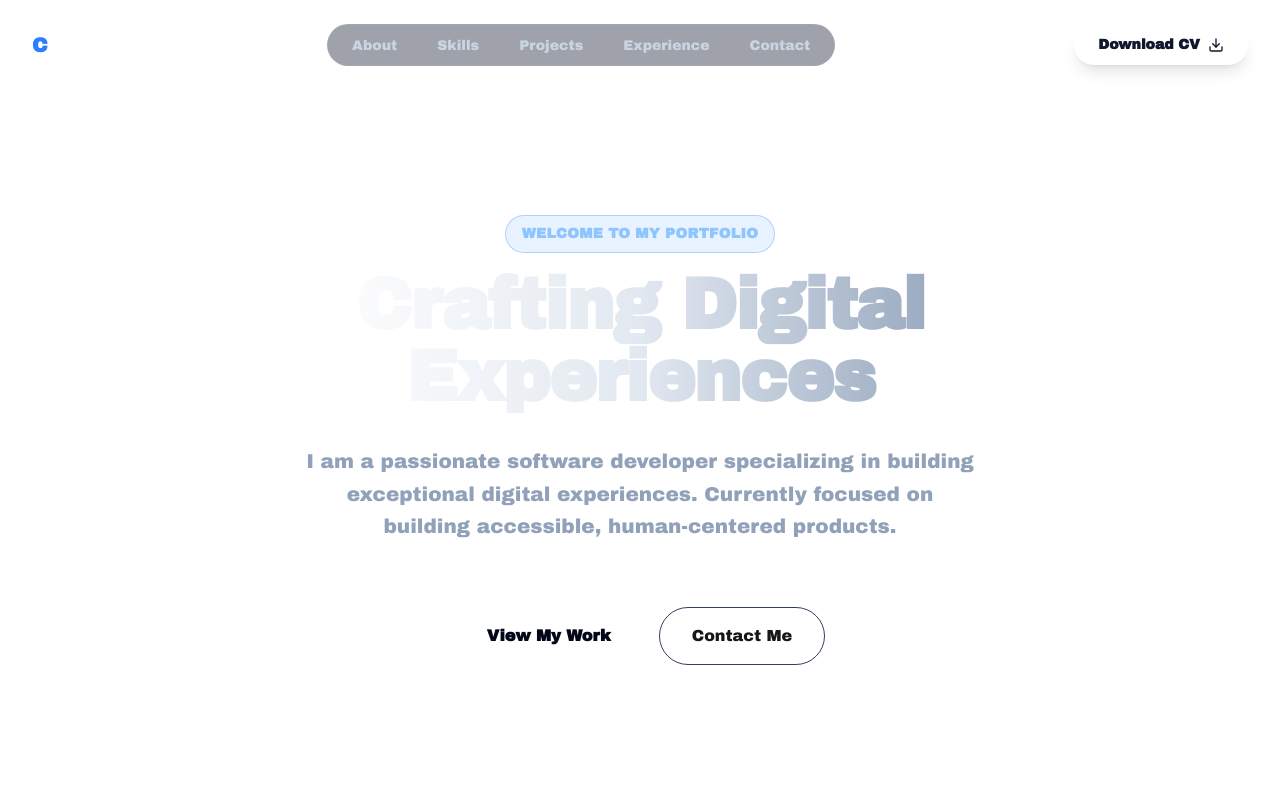
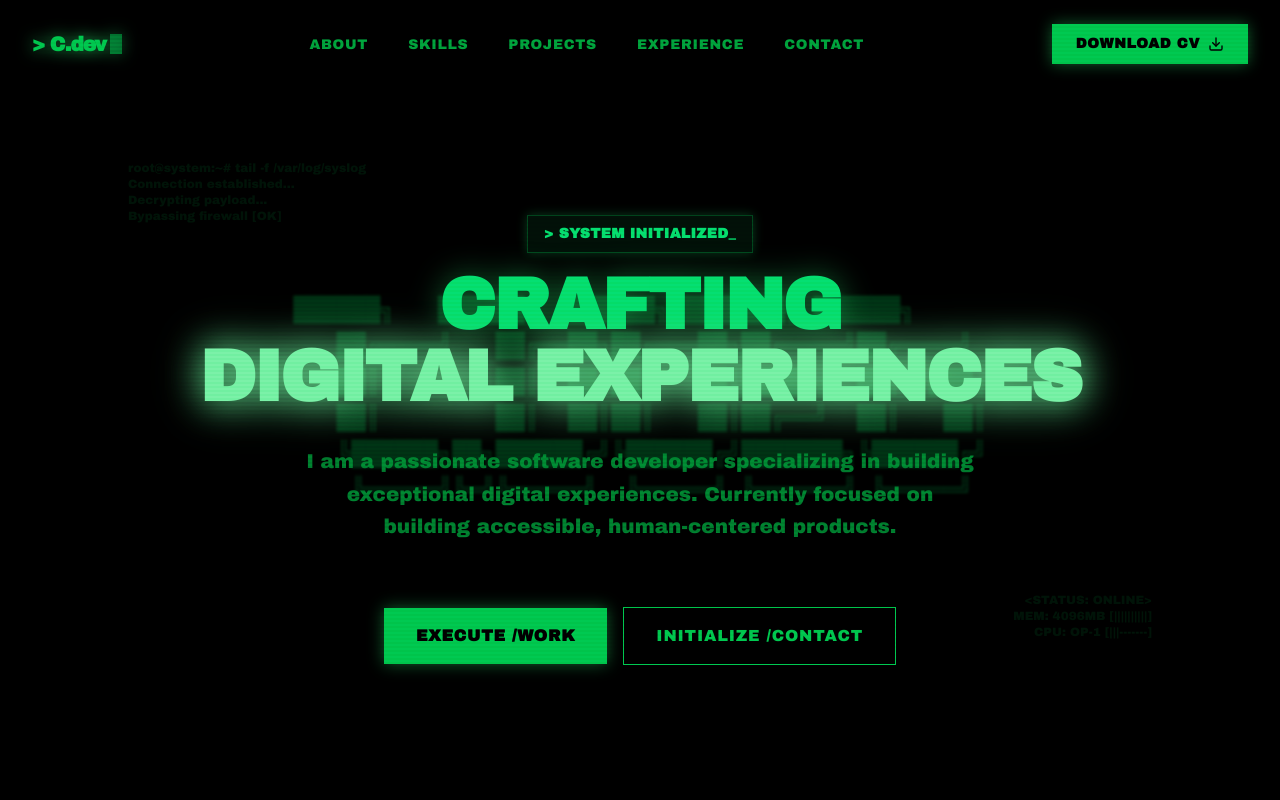
Before and after one commit to kzhynkent/canja.dev, a Next.js app: page / in a window 1280 px wide. Shown: the top 800 px of the page. Built offline with nearby package versions, Linux system fonts and the light colour scheme.

Commit message:
CLI experience hero section, enhanced

```diff
--- a/package.json
+++ b/package.json
@@ -9,6 +9,7 @@
     "lint": "eslint"
   },
   "dependencies": {
+    "framer-motion": "^12.34.3",
     "next": "16.1.6",
     "react": "19.2.3",
     "react-dom": "19.2.3"
--- a/src/components/Hero.tsx
+++ b/src/components/Hero.tsx
@@ -1,32 +1,134 @@
+"use client";
+
+import { useRef, useEffect } from "react";
+import { motion, useMotionValue, useSpring, useTransform } from "framer-motion";
+import { useScrambleText } from "./useScrambleText";
+
+const ASCII_ART = `
+    ██████╗   ██████╗  ██████╗ ███████╗ ██████╗
+   ██╔════╝   ██╔══██╗██╔═══██╗██╔════╝██╔════╝
+   ██║        ██║  ██║██║   ██║█████╗  ██║  ███╗
+   ██║        ██║  ██║██║   ██║██╔══╝  ██║   ██║
+   ╚██████╗██╗██████╔╝╚██████╔╝███████╗╚██████╔╝
+    ╚═════╝╚═╝╚═════╝  ╚═════╝ ╚══════╝ ╚═════╝
+`.trim();
+
 export default function Hero() {
+    const containerRef = useRef<HTMLDivElement>(null);
+
+    // Mouse position state for parallax
+    const mouseX = useMotionValue(0);
+    const mouseY = useMotionValue(0);
+
+    // Smooth out the mouse values
+    const springConfig = { damping: 50, stiffness: 200 };
+    const smoothMouseX = useSpring(mouseX, springConfig);
+    const smoothMouseY = useSpring(mouseY, springConfig);
+
+    // Transform values for different parallax layers
+    const backgroundX = useTransform(smoothMouseX, [-0.5, 0.5], ["5%", "-5%"]);
+    const backgroundY = useTransform(smoothMouseY, [-0.5, 0.5], ["5%", "-5%"]);
+
+    const midgroundX = useTransform(smoothMouseX, [-0.5, 0.5], ["-3%", "3%"]);
+    const midgroundY = useTransform(smoothMouseY, [-0.5, 0.5], ["-3%", "3%"]);
+
+    const foregroundX = useTransform(smoothMouseX, [-0.5, 0.5], ["-8%", "8%"]);
+    const foregroundY = useTransform(smoothMouseY, [-0.5, 0.5], ["-8%", "8%"]);
+
+    useEffect(() => {
+        const handleMouseMove = (e: MouseEvent) => {
+            if (!containerRef.current) return;
+            const { left, top, width, height } = containerRef.current.getBoundingClientRect();
+            // Normalize mouse position between -0.5 and 0.5
+            const x = (e.clientX - left) / width - 0.5;
+            const y = (e.clientY - top) / height - 0.5;
+            mouseX.set(x);
+            mouseY.set(y);
+        };
+
+        window.addEventListener("mousemove", handleMouseMove);
+        return () => window.removeEventListener("mousemove", handleMouseMove);
+    }, [mouseX, mouseY]);
+
+    // Scramble text effects
+    const subHeading = useScrambleText("SYSTEM INITIALIZED", 1500);
+    const title1 = useScrambleText("CRAFTING", 2000);
+    const title2 = useScrambleText("DIGITAL EXPERIENCES", 2500);
+
     return (
-        <section id="hero" className="min-h-screen flex flex-col justify-center items-center relative overflow-hidden px-6">
-            <div className="absolute inset-0 bg-[radial-gradient(circle_at_center,_var(--tw-gradient-stops))] from-blue-900/20 via-slate-950 to-slate-950 -z-10" />
+        <section
+            id="hero"
+            ref={containerRef}
+            className="relative min-h-screen flex flex-col justify-center items-center overflow-hidden bg-black text-green-500 font-mono"
+        >
+            {/* Scanlines overlay */}
+            <div className="absolute inset-0 pointer-events-none z-50 opacity-10 mix-blend-overlay"
+                style={{
+                    backgroundImage: 'linear-gradient(transparent 50%, rgba(0, 0, 0, 0.8) 50%)',
+                    backgroundSize: '100% 4px'
+                }}
+            />
 
-            <div className="max-w-4xl mx-auto text-center z-10 space-y-8 mt-20">
-                <div className="inline-block px-4 py-2 rounded-full border border-blue-500/30 bg-blue-500/10 text-blue-300 backdrop-blur-sm text-sm font-semibold tracking-wide uppercase mb-4 animate-fade-in-up">
-                    Welcome to my portfolio
+            {/* Background layer (slowest) */}
+            <motion.div
+                className="absolute inset-0 opacity-20 pointer-events-none"
+                style={{ x: backgroundX, y: backgroundY }}
+            >
+                <div className="absolute top-[20%] left-[10%] text-xs opacity-50 font-mono">
+                    <p>root@system:~# tail -f /var/log/syslog</p>
+                    <p>Connection established...</p>
+                    <p>Decrypting payload...</p>
+                    <p>Bypassing firewall [OK]</p>
                 </div>
-                <h1 className="text-5xl md:text-7xl font-extrabold tracking-tight text-transparent bg-clip-text bg-gradient-to-r from-white via-slate-200 to-slate-400">
-                    Crafting Digital <br className="hidden md:block" /> Experiences
+                <div className="absolute bottom-[20%] right-[10%] text-xs opacity-50 font-mono text-right">
+                    <p>{"<STATUS: ONLINE>"}</p>
+                    <p>MEM: 4096MB [||||||||||]</p>
+                    <p>CPU: OP-1 [|||-------]</p>
+                </div>
+            </motion.div>
+
+            {/* Midground layer (ASCII art) */}
+            <motion.div
+                className="absolute inset-0 flex items-center justify-center pointer-events-none opacity-40 z-10"
+                style={{ x: midgroundX, y: midgroundY }}
+            >
+                <pre className="text-green-700 font-bold textShadow filter blur-[1px] transform scale-150">
+                    {ASCII_ART}
+                </pre>
+            </motion.div>
+
+            {/* Foreground layer (Main Content) */}
+            <motion.div
+                className="relative z-20 max-w-4xl mx-auto text-center space-y-8 mt-20"
+                style={{ x: foregroundX, y: foregroundY }}
+            >
+                <div className="inline-block px-4 py-2 border border-green-500/30 bg-green-900/20 text-green-400 backdrop-blur-sm text-sm font-semibold tracking-wide uppercase mb-4 shadow-[0_0_10px_rgba(34,197,94,0.3)]">
+                    {'>'} {subHeading}_
+                </div>
+
+                <h1 className="text-5xl md:text-7xl font-extrabold tracking-tight text-green-400 drop-shadow-[0_0_15px_rgba(34,197,94,0.5)]">
+                    {title1}
+                    <br className="hidden md:block" />
+                    <span className="text-green-300 drop-shadow-[0_0_20px_rgba(134,239,172,0.8)]">
+                        {title2}
+                    </span>
                 </h1>
-                <p className="text-lg md:text-xl text-slate-400 max-w-2xl mx-auto leading-relaxed">
+
+                <p className="text-lg md:text-xl text-green-600/80 max-w-2xl mx-auto leading-relaxed">
                     I am a passionate software developer specializing in building exceptional digital experiences. Currently focused on building accessible, human-centered products.
                 </p>
 
                 <div className="flex items-center justify-center gap-4 pt-8">
-                    <a href="#projects" className="px-8 py-4 rounded-full bg-white text-slate-950 font-bold hover:scale-105 transition-transform shadow-xl shadow-white/10">
-                        View My Work
+                    <a href="#projects" className="px-8 py-4 bg-green-500 text-black font-bold hover:bg-green-400 hover:scale-105 transition-all shadow-[0_0_15px_rgba(34,197,94,0.5)] uppercase tracking-wider">
+                        Execute /Work
                     </a>
-                    <a href="#contact" className="px-8 py-4 rounded-full border border-slate-700 hover:border-slate-500 hover:bg-slate-800 transition-colors font-medium">
-                        Contact Me
+                    <a href="#contact" className="px-8 py-4 border border-green-500 text-green-500 hover:bg-green-900/30 transition-colors font-medium uppercase tracking-wider relative group">
+                        <span className="absolute -top-2 -left-2 w-2 h-2 bg-green-500 opacity-0 group-hover:opacity-100 transition-opacity" />
+                        <span className="absolute -bottom-2 -right-2 w-2 h-2 bg-green-500 opacity-0 group-hover:opacity-100 transition-opacity" />
+                        Initialize /Contact
                     </a>
                 </div>
-            </div>
-
-            {/* Decorative Elements */}
-            <div className="absolute top-1/4 left-1/4 w-96 h-96 bg-blue-600/20 rounded-full blur-[128px] -z-10 mix-blend-screen" />
-            <div className="absolute bottom-1/4 right-1/4 w-96 h-96 bg-purple-600/20 rounded-full blur-[128px] -z-10 mix-blend-screen" />
+            </motion.div>
         </section>
     );
 }
--- a/src/components/Navigation.tsx
+++ b/src/components/Navigation.tsx
@@ -1,3 +1,7 @@
+"use client";
+
+import { motion } from "framer-motion";
+
 export default function Navigation() {
     const links = [
         { name: "About", href: "#about" },
@@ -7,38 +11,73 @@ export default function Navigation() {
         { name: "Contact", href: "#contact" },
     ];
 
+    const containerVariant = {
+        hidden: { opacity: 0 },
+        show: {
+            opacity: 1,
+            transition: {
+                staggerChildren: 0.15,
+                delayChildren: 1,
+            }
+        }
+    };
+
+    const itemVariant = {
+        hidden: { opacity: 0, y: -10 },
+        show: { opacity: 1, y: 0 }
+    };
+
     return (
-        <nav className="fixed top-6 left-0 right-0 z-50 px-8 flex justify-between items-center pointer-events-none">
+        <nav className="fixed top-6 left-0 right-0 z-50 px-8 flex justify-between items-center pointer-events-none font-mono">
             {/* Logo placeholder - Left side */}
-            <div className="font-bold text-xl tracking-tighter text-white pointer-events-auto">
-                <span className="text-blue-500">C</span>.dev
-            </div>
+            <motion.div
+                initial={{ opacity: 0 }}
+                animate={{ opacity: 1 }}
+                transition={{ duration: 0.5 }}
+                className="font-bold text-xl tracking-tighter text-green-500 pointer-events-auto drop-shadow-[0_0_8px_rgba(34,197,94,0.8)] flex items-center gap-1"
+            >
+                {'>'} C.dev
+                <span className="inline-block w-3 h-5 bg-green-500 animate-[pulse_1s_infinite]"></span>
+            </motion.div>
 
             {/* Centered Navigation Links */}
-            <ul className="flex items-center gap-2 px-2 py-2 pointer-events-auto bg-slate-900/40 backdrop-blur-md rounded-full border border-white/5 mx-auto">
+            <motion.ul
+                variants={containerVariant}
+                initial="hidden"
+                animate="show"
+                className="flex items-center gap-2 px-2 py-2 pointer-events-auto mx-auto"
+            >
                 {links.map((link) => (
-                    <li key={link.name}>
+                    <motion.li key={link.name} variants={itemVariant}>
                         <a
                             href={link.href}
-                            className="text-sm font-medium text-slate-300 hover:text-white transition-colors px-4 py-2 rounded-full hover:bg-white/10"
+                            className="text-sm font-medium text-green-600 hover:text-green-400 hover:bg-green-900/30 transition-colors px-4 py-2 uppercase tracking-wider relative group"
                         >
+                            {/* Decorative brackets on hover */}
+                            <span className="absolute left-1 opacity-0 group-hover:opacity-100 transition-opacity">{'['}</span>
                             {link.name}
+                            <span className="absolute right-1 opacity-0 group-hover:opacity-100 transition-opacity">{']'}</span>
                         </a>
-                    </li>
+                    </motion.li>
                 ))}
-            </ul>
+            </motion.ul>
 
             {/* Download CV - Right side */}
-            <div className="pointer-events-auto">
+            <motion.div
+                initial={{ opacity: 0 }}
+                animate={{ opacity: 1 }}
+                transition={{ delay: 2, duration: 0.5 }}
+                className="pointer-events-auto"
+            >
                 <a
                     href="/cv.pdf"
                     download
-                    className="flex items-center gap-2 text-sm font-bold text-slate-900 bg-white hover:bg-slate-200 transition-colors px-6 py-2.5 rounded-full shadow-lg"
+                    className="flex items-center gap-2 text-sm font-bold text-black bg-green-500 hover:bg-green-400 transition-colors px-6 py-2.5 shadow-[0_0_15px_rgba(34,197,94,0.5)] uppercase tracking-wider"
                 >
                     Download CV
                     <svg xmlns="http://www.w3.org/2000/svg" width="16" height="16" viewBox="0 0 24 24" fill="none" stroke="currentColor" strokeWidth="2" strokeLinecap="round" strokeLinejoin="round"><path d="M21 15v4a2 2 0 0 1-2 2H5a2 2 0 0 1-2-2v-4" /><polyline points="7 10 12 15 17 10" /><line x1="12" x2="12" y1="15" y2="3" /></svg>
                 </a>
-            </div>
+            </motion.div>
         </nav>
     );
 }
--- /dev/null
+++ b/src/components/useScrambleText.ts
@@ -0,0 +1,42 @@
+"use client";
+
+import { useState, useEffect } from "react";
+
+const CHARS = "ABCDEFGHIJKLMOPQRSTUVWXYZ0123456789@#$%^&*()_+{}|:<>?~";
+
+export function useScrambleText(text: string, duration: number = 2000) {
+    const [displayText, setDisplayText] = useState(text);
+
+    useEffect(() => {
+        let startTime = performance.now();
+        let frameId: number;
+
+        const animate = (time: number) => {
+            const elapsed = time - startTime;
+            const progress = Math.min(elapsed / duration, 1);
+
+            const scrambledLength = Math.floor(text.length * (1 - progress));
+
+            let newText = "";
+            for (let i = 0; i < text.length; i++) {
+                if (i < text.length - scrambledLength) {
+                    newText += text[i];
+                } else {
+                    newText += CHARS[Math.floor(Math.random() * CHARS.length)];
+                }
+            }
+
+            setDisplayText(newText);
+
+            if (progress < 1) {
+                frameId = requestAnimationFrame(animate);
+            }
+        };
+
+        frameId = requestAnimationFrame(animate);
+
+        return () => cancelAnimationFrame(frameId);
+    }, [text, duration]);
+
+    return displayText;
+}
```
Also changed, not shown: 1 other file (tests, documents, lock files or other folders).
